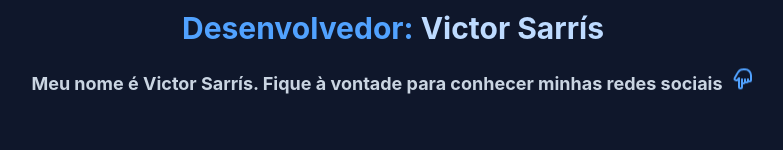
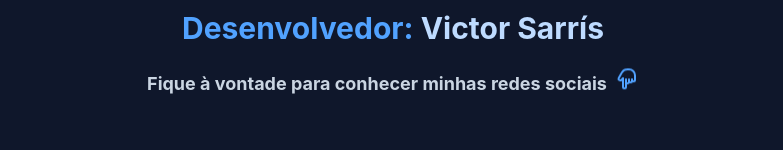
Before and after one commit to Victor-Sarris/site-totenzinho, a React (Vite) app: page /#/site-totenzinho in a window 1280 px wide. Shown: the part 1914-2064 px from the top of the page, without its empty margins (247-1030 px from the left). Built offline with nearby package versions, Linux system fonts and the light colour scheme.

Commit message:
removendo meu nome duplicado

```diff
--- a/src/pages/home.jsx
+++ b/src/pages/home.jsx
@@ -171,8 +171,7 @@ const TotemLandingPage = () => {
           </h1>
           <div>
             <p className="flex items-center justify-center gap-2 text-center font-bold text-lg text-slate-300">
-              Meu nome é Victor Sarrís. Fique à vontade para conhecer minhas
-              redes sociais
+              Fique à vontade para conhecer minhas redes sociais
               <TbHandFingerDown className="h-6 w-6 text-blue-400 animate-bounce" />{" "}
               {/* Animação e cor no ícone */}
             </p>
```
